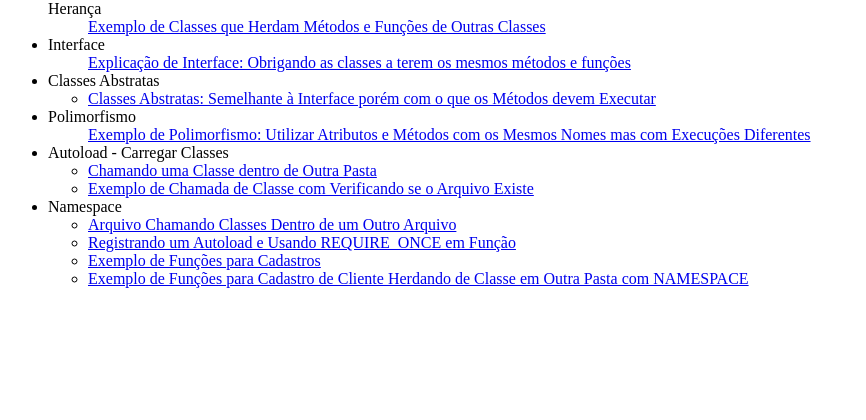
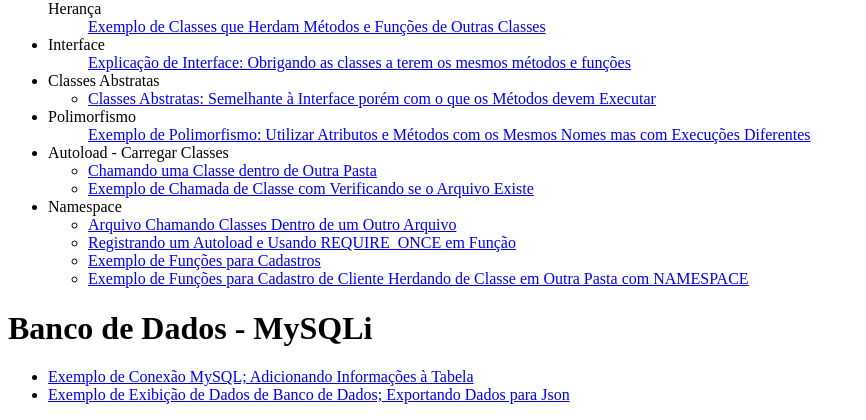
Before and after one commit to griel-cursos/curso_php-hcode, a PHP site: page /indice.php in a window 1280 px wide. Shown: the part 2151-2571 px from the top of the page, without its empty margins (0-866 px from the left). Before the commit the page ends 2439 px from the top, so only its background shows below. Run offline with PHP 8.4, Linux system fonts and the light colour scheme.

Commit message:
Adicionado MySQL ao índice

```diff
--- a/indice.php
+++ b/indice.php
@@ -310,6 +310,15 @@
 					</ul>
 				</li>
 			</ul>
+			<h1>Banco de Dados - MySQLi</h1>
+			<ul>
+				<li>
+					<a href="mysqli/exemplo-01.php">Exemplo de Conexão MySQL; Adicionando Informações à Tabela</a>
+				</li>
+				<li>
+					<a href="mysqli/exemplo-02.php">Exemplo de Exibição de Dados de Banco de Dados; Exportando Dados para Json</a>
+				</li>
+			</ul>
 
 		</body>
 
```
